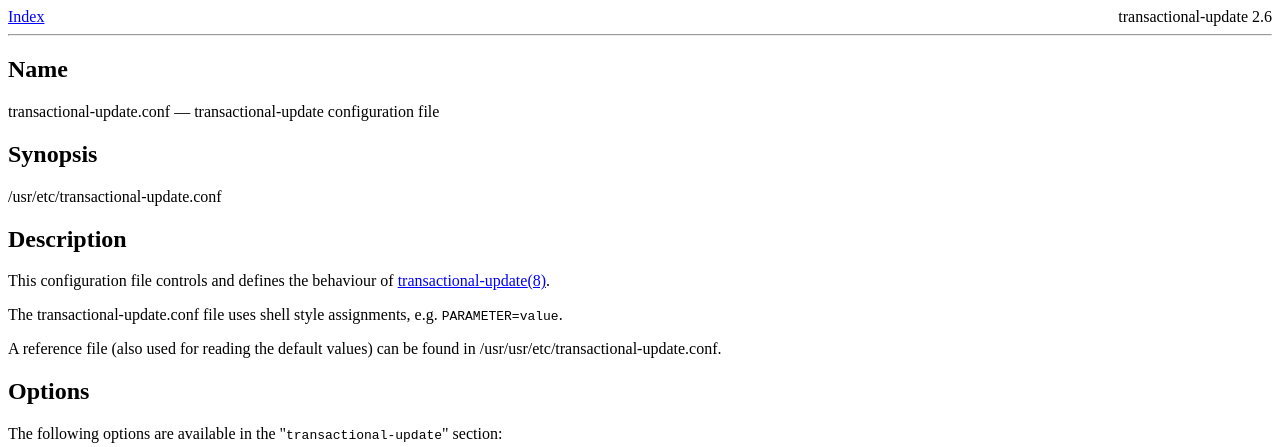
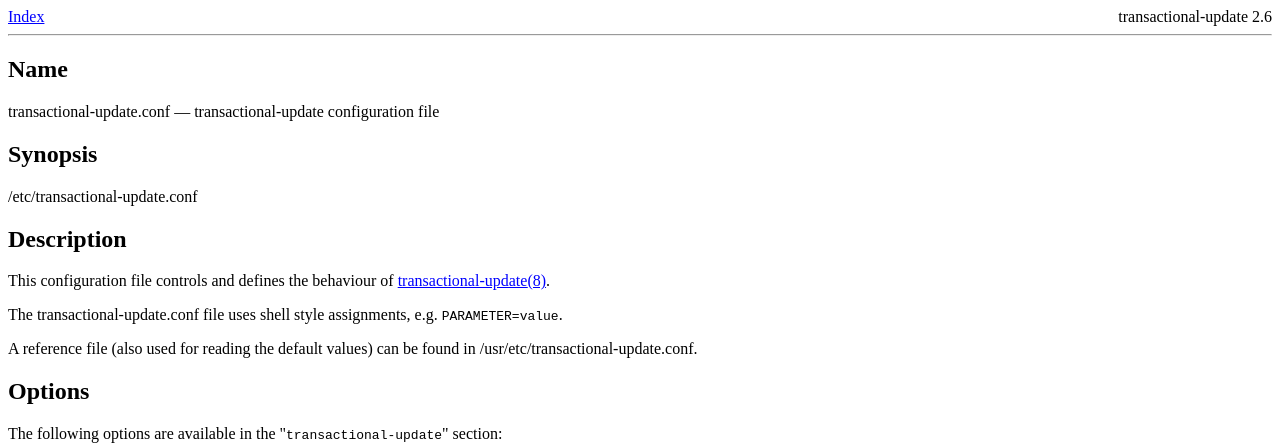
Before and after one commit to kubic-project/kubic-o-o, a Jekyll site: the page documentation/man-pages/transactional-update.conf.5.html, which Jekyll copies as it is, in a window 1280 px wide. Shown: the top 447 px of the page. Built offline with Jekyll 4.4.1, drawn with Linux system fonts in a browser that asks for light colours.

Commit message:
Update documentation

```diff
--- a/documentation/man-pages/transactional-update.conf.5.html
+++ b/documentation/man-pages/transactional-update.conf.5.html
@@ -15,11 +15,11 @@
     h1:hover > a.headerlink, h2:hover > a.headerlink, h3:hover > a.headerlink, dt:hover > a.headerlink {
       visibility: visible;
     }
-  </style><a xmlns:ss="http://docbook.sf.net/xmlns/string.subst/1.0" xmlns:exsl="http://exslt.org/common" href="transactional-update.index.html">Index </a><span xmlns:ss="http://docbook.sf.net/xmlns/string.subst/1.0" xmlns:exsl="http://exslt.org/common" style="float:right">transactional-update 2.6</span><hr xmlns:ss="http://docbook.sf.net/xmlns/string.subst/1.0" xmlns:exsl="http://exslt.org/common"><div class="refentry"><a name="transactional-update.conf.5"></a><div class="titlepage"></div><div class="refnamediv"><h2>Name</h2><p>transactional-update.conf — transactional-update configuration file</p></div><div class="refsynopsisdiv"><h2>Synopsis</h2><p>/usr/etc/transactional-update.conf</p></div><div class="refsect1"><a name="id-1.5"></a><h2 id="Description">Description<a class="headerlink" title="Permalink to this headline" href="#Description">¶</a></h2><p>This configuration file controls and defines the behaviour of
+  </style><a xmlns:ss="http://docbook.sf.net/xmlns/string.subst/1.0" xmlns:exsl="http://exslt.org/common" href="transactional-update.index.html">Index </a><span xmlns:ss="http://docbook.sf.net/xmlns/string.subst/1.0" xmlns:exsl="http://exslt.org/common" style="float:right">transactional-update 2.6</span><hr xmlns:ss="http://docbook.sf.net/xmlns/string.subst/1.0" xmlns:exsl="http://exslt.org/common"><div class="refentry"><a name="transactional-update.conf.5"></a><div class="titlepage"></div><div class="refnamediv"><h2>Name</h2><p>transactional-update.conf — transactional-update configuration file</p></div><div class="refsynopsisdiv"><h2>Synopsis</h2><p>/etc/transactional-update.conf</p></div><div class="refsect1"><a name="id-1.5"></a><h2 id="Description">Description<a class="headerlink" title="Permalink to this headline" href="#Description">¶</a></h2><p>This configuration file controls and defines the behaviour of
     <a xmlns:ss="http://docbook.sf.net/xmlns/string.subst/1.0" xmlns:exsl="http://exslt.org/common" href="transactional-update.8.html"><span class="citerefentry"><span class="refentrytitle">transactional-update</span>(8)</span></a>.</p><p>The transactional-update.conf file uses shell
     style assignments, e.g. <code class="code">PARAMETER=value</code>.</p><p>A reference file (also used for reading the default values) can be
     found in
-    /usr/usr/etc/transactional-update.conf.</p></div><div class="refsect1"><a name="id-1.6"></a><h2 id="Options">Options<a class="headerlink" title="Permalink to this headline" href="#Options">¶</a></h2><p>The following options are available in the
+    /usr/etc/transactional-update.conf.</p></div><div class="refsect1"><a name="id-1.6"></a><h2 id="Options">Options<a class="headerlink" title="Permalink to this headline" href="#Options">¶</a></h2><p>The following options are available in the
       "<code class="literal">transactional-update</code>" section:
     </p><div class="variablelist"><dl class="variablelist"><dt id="REBOOT_METHOD"><span class="term"><code class="varname">REBOOT_METHOD</code></span><a class="headerlink" title="Permalink to this term" href="#REBOOT_METHOD">¶</a></dt><dd xmlns:ss="http://docbook.sf.net/xmlns/string.subst/1.0" xmlns:exsl="http://exslt.org/common"><p>Specify the reboot method to use.</p><div class="variablelist"><dl class="variablelist"><dt id="auto"><span class="term">"<code class="literal">auto</code>"</span><a class="headerlink" title="Permalink to this term" href="#auto">¶</a></dt><dd><p>
                   Uses "<code class="literal">rebootmgr</code>" if available and active;
```
